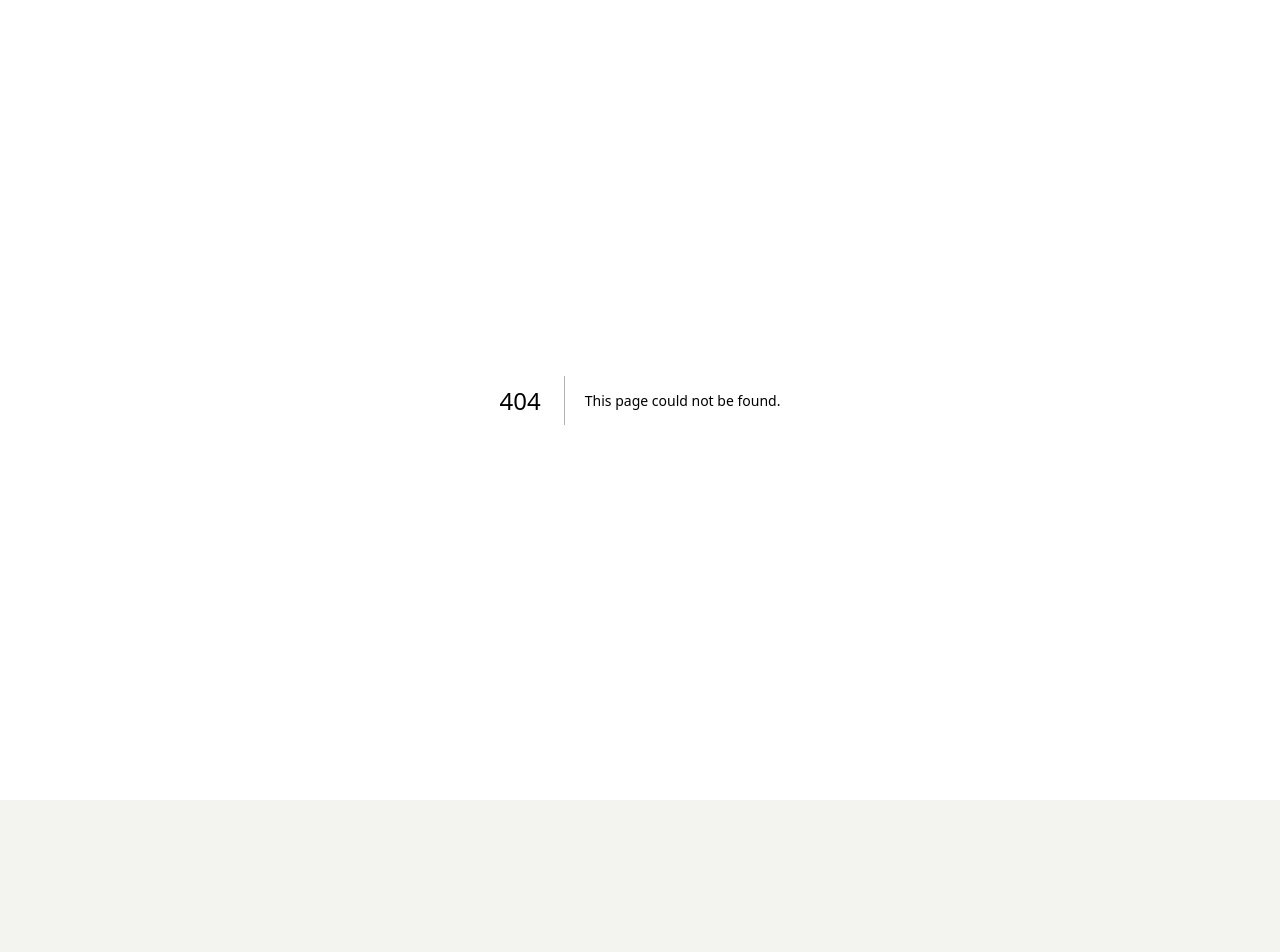
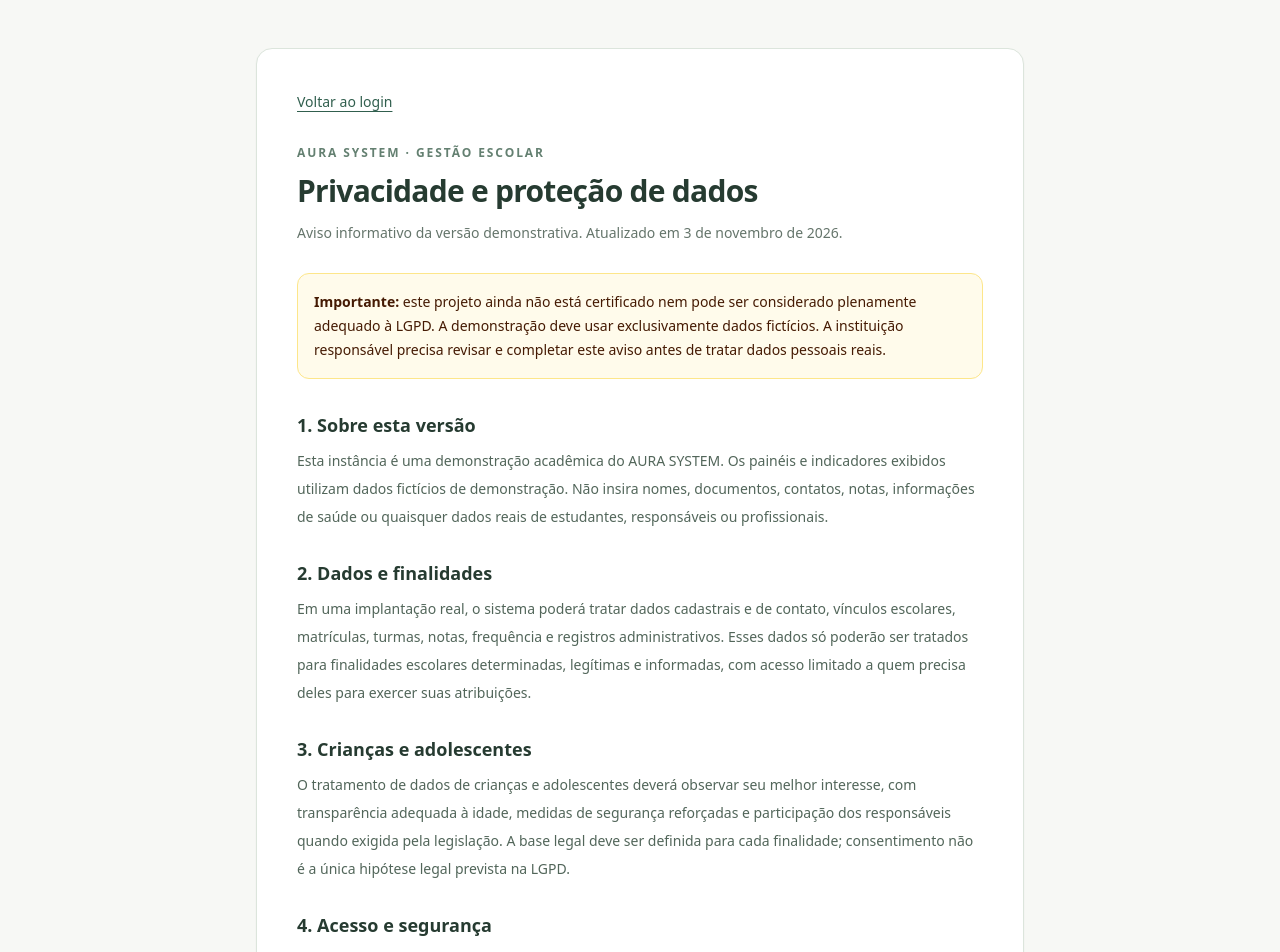
Before and after one commit to jotagabs9/Gest-o-escolar, a Next.js app: page /privacidade in a window 1280 px wide. Before the commit this address had no page. Shown: the top 952 px of the page. Before the commit the page ends 800 px from the top, so only its background shows below. Built offline with nearby package versions, Linux system fonts and the light colour scheme.

Commit message:
Add provisional privacy notice for demo

```diff
--- /dev/null
+++ b/src/app/privacidade/page.tsx
@@ -0,0 +1,73 @@
+import type { Metadata } from "next";
+import Link from "next/link";
+
+export const metadata: Metadata = {
+  title: "Privacidade e proteção de dados | AURA SYSTEM",
+  description: "Aviso de privacidade da versão demonstrativa do AURA SYSTEM.",
+};
+
+const sections = [
+  {
+    title: "1. Sobre esta versão",
+    body: "Esta instância é uma demonstração acadêmica do AURA SYSTEM. Os painéis e indicadores exibidos utilizam dados fictícios de demonstração. Não insira nomes, documentos, contatos, notas, informações de saúde ou quaisquer dados reais de estudantes, responsáveis ou profissionais.",
+  },
+  {
+    title: "2. Dados e finalidades",
+    body: "Em uma implantação real, o sistema poderá tratar dados cadastrais e de contato, vínculos escolares, matrículas, turmas, notas, frequência e registros administrativos. Esses dados só poderão ser tratados para finalidades escolares determinadas, legítimas e informadas, com acesso limitado a quem precisa deles para exercer suas atribuições.",
+  },
+  {
+    title: "3. Crianças e adolescentes",
+    body: "O tratamento de dados de crianças e adolescentes deverá observar seu melhor interesse, com transparência adequada à idade, medidas de segurança reforçadas e participação dos responsáveis quando exigida pela legislação. A base legal deve ser definida para cada finalidade; consentimento não é a única hipótese legal prevista na LGPD.",
+  },
+  {
+    title: "4. Acesso e segurança",
+    body: "O projeto prevê autenticação, perfis de acesso e separação lógica por organização e escola. Esses mecanismos ainda precisam ser validados por testes técnicos independentes antes de qualquer uso com dados reais. Senhas de demonstração são públicas e não devem ser reutilizadas em produção.",
+  },
+  {
+    title: "5. Direitos dos titulares",
+    body: "Em uma implantação, o titular ou seu representante poderá solicitar, conforme aplicável, confirmação e acesso aos dados, correção, informações sobre o tratamento e demais direitos previstos na LGPD. O canal oficial, o responsável pelo atendimento e os prazos deverão ser definidos pela instituição controladora antes da entrada em operação.",
+  },
+  {
+    title: "6. Controlador, operador e contato",
+    body: "A instituição de ensino que decidir as finalidades e os meios do tratamento deverá ser identificada como controladora. O fornecedor do sistema poderá atuar como operador conforme o contrato e a operação efetiva. Os nomes, contatos do encarregado e canal de solicitações ainda precisam ser preenchidos e aprovados pela instituição responsável; esta página não substitui essa definição.",
+  },
+  {
+    title: "7. Retenção, compartilhamento e incidentes",
+    body: "Os prazos de retenção, descarte seguro, fornecedores com acesso aos dados, transferências internacionais e procedimento de resposta a incidentes deverão ser documentados antes da produção. Não há, nesta demonstração, compromisso de que esses processos estejam integralmente implantados.",
+  },
+];
+
+export default function PrivacyPage() {
+  return (
+    <main className="min-h-dvh bg-[#f7f8f5] px-5 py-12 text-[#263b31]">
+      <article className="mx-auto max-w-3xl rounded-2xl border border-[#dce5dc] bg-white p-7 shadow-sm sm:p-10">
+        <Link href="/login" className="text-sm font-medium text-[#315f4e] underline underline-offset-4">
+          Voltar ao login
+        </Link>
+        <p className="mt-8 text-xs font-semibold tracking-[0.16em] text-[#648071]">AURA SYSTEM · GESTÃO ESCOLAR</p>
+        <h1 className="mt-3 text-3xl font-semibold tracking-tight">Privacidade e proteção de dados</h1>
+        <p className="mt-3 text-sm leading-6 text-[#65756b]">
+          Aviso informativo da versão demonstrativa. Atualizado em 3 de novembro de 2026.
+        </p>
+        <div className="mt-7 rounded-xl border border-amber-200 bg-amber-50 p-4 text-sm leading-6 text-amber-950">
+          <strong>Importante:</strong> este projeto ainda não está certificado nem pode ser considerado plenamente adequado à LGPD.
+          A demonstração deve usar exclusivamente dados fictícios. A instituição responsável precisa revisar e completar este aviso
+          antes de tratar dados pessoais reais.
+        </div>
+        <div className="mt-8 space-y-7">
+          {sections.map((section) => (
+            <section key={section.title}>
+              <h2 className="text-lg font-semibold">{section.title}</h2>
+              <p className="mt-2 text-sm leading-7 text-[#52665a]">{section.body}</p>
+            </section>
+          ))}
+        </div>
+        <p className="mt-10 border-t border-[#e5ebe5] pt-5 text-xs leading-6 text-[#78867d]">
+          Referência: Lei nº 13.709/2018 (LGPD), especialmente os princípios, bases legais, direitos dos titulares,
+          tratamento de dados de crianças e adolescentes e deveres de segurança. Este texto é um aviso provisório
+          para apresentação acadêmica, não aconselhamento jurídico nem política final de uma instituição.
+        </p>
+      </article>
+    </main>
+  );
+}
```
